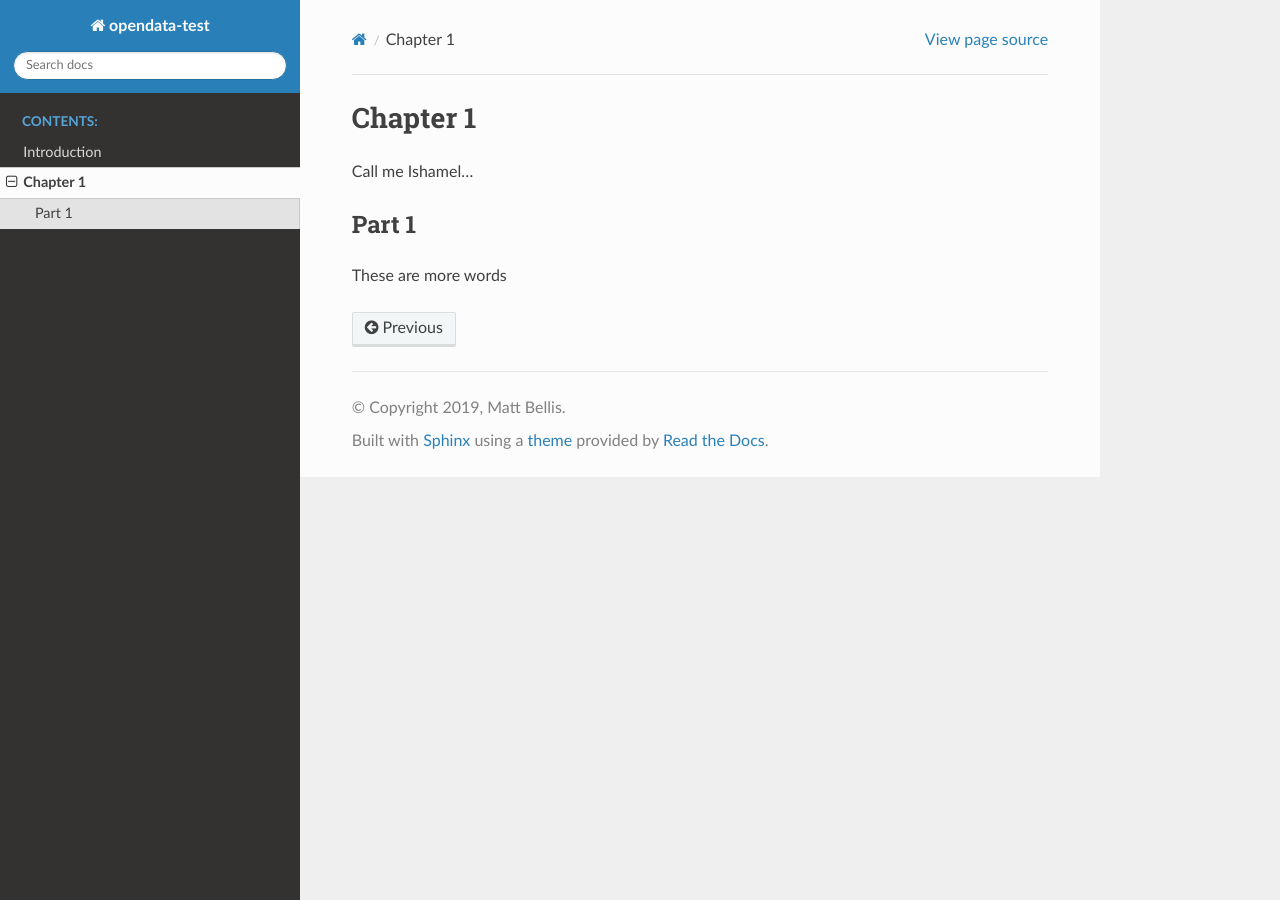
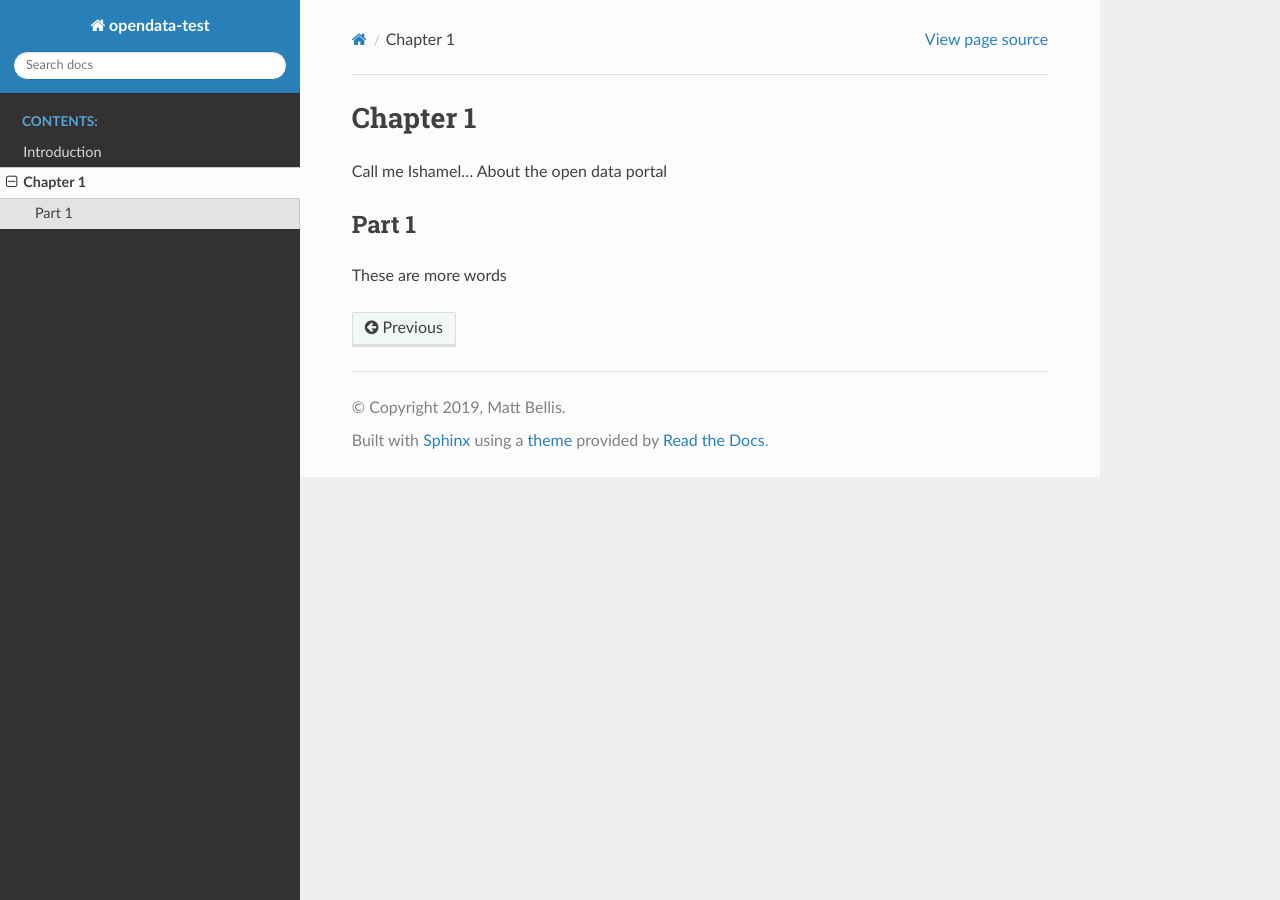
Before and after one commit to mattbellis/opedata-test, a Sphinx documentation site: the page built from docs/source/chapter1.rst, in a window 1280 px wide. Built offline with Sphinx 7.4.7 and the Read the Docs theme 2.0.0, drawn with Linux system fonts in a browser that asks for light colours.

Commit message:
Update chapter1.rst

```diff
--- a/docs/source/chapter1.rst
+++ b/docs/source/chapter1.rst
@@ -3,7 +3,7 @@ Chapter 1
 ===========================
 
 Call me Ishamel...
-
+About the open data portal
 
 -----------------------------
 Part 1
```
